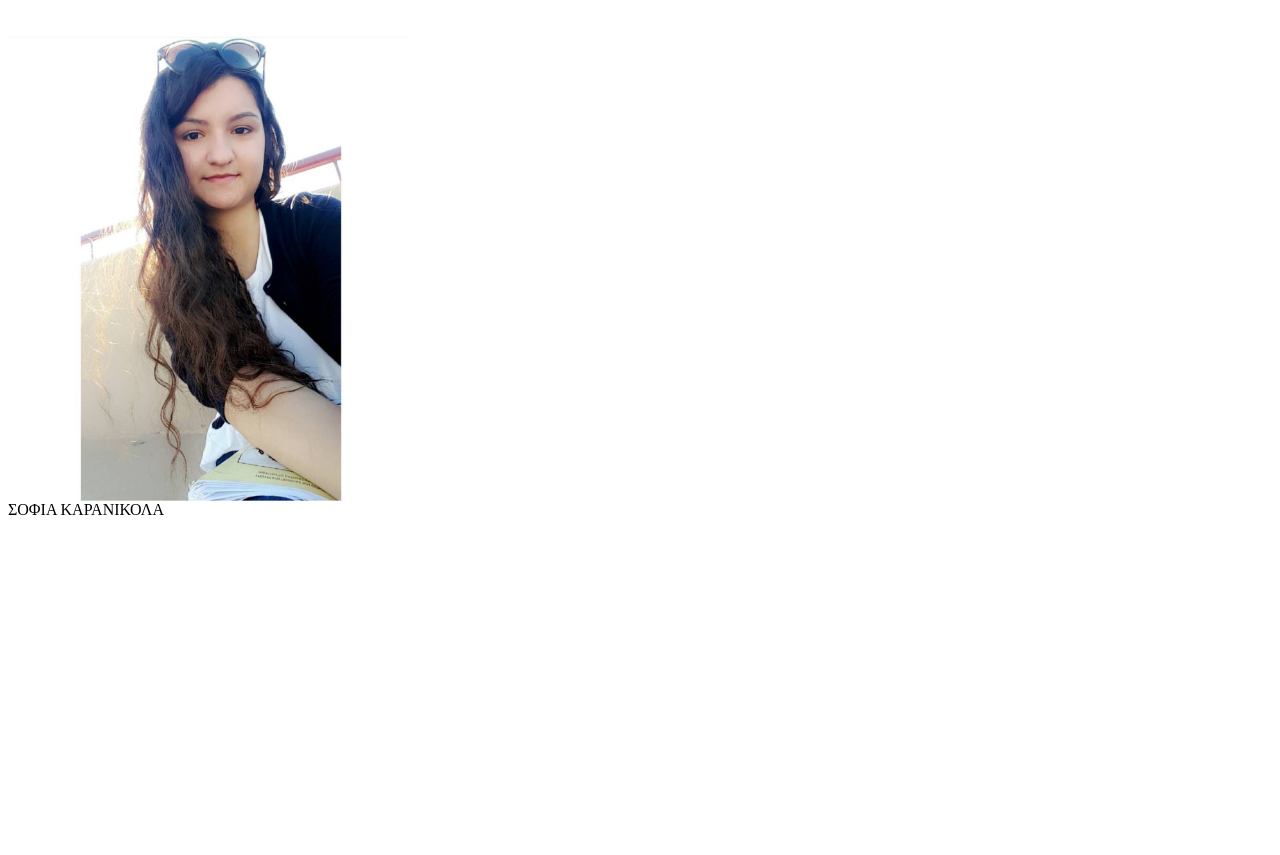
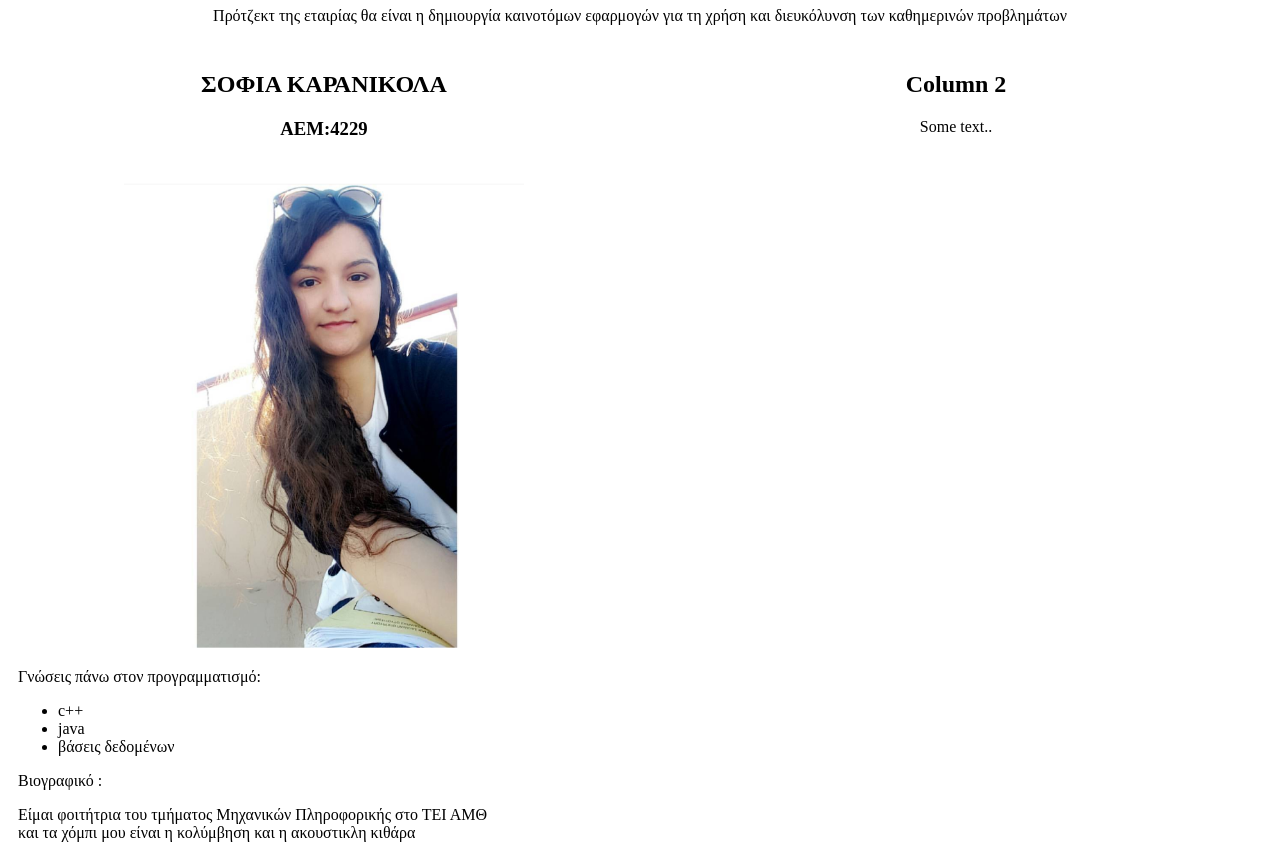
Before and after one commit to NickPenkidis/Web-Programing, a plain HTML site: page Ομαδική Εργασία 1η/index.html in a window 1280 px wide. Shown: the part 73-928 px from the top of the page. Before the commit the page ends 800 px from the top, so only its background shows below. Drawn offline with Linux system fonts and the light colour scheme.

Commit message:
Update index.html

```diff
--- a/Ομαδική Εργασία 1η/index.html
+++ b/Ομαδική Εργασία 1η/index.html
@@ -1,16 +1,55 @@
+<!DOCTYPE html>
 <HTML>
-	<!DOCTYPE html>
-	<head>
-		<title>Ομαδική Εργασία 1η</title>
+	<HEAD>
 		<meta charset="UTF-8">
-	</head>
-	<body>
-			<h1 align="center">Programmers for Work</h1>
-			<br>
-			<br>
-			<img width="400px" alt="Sofia" src="Pictures/sofia.png">
+		<TITLE>Ομαδική Εργασία 1η</TITLE>
+		<STYLE>
+		* {
+		box-sizing: border-box;
+		}
+		.column {
+		text-align: center;
+		float: left;
+		width: 50%;
+		padding: 10px;
+		}
+		.row:after {
+		content: "";
+		display: table;
+		clear: both;
+		}
+		</STYLE>
+	</HEAD>
+	<BODY>
 
-			<br>
-			ΣΟΦΙΑ ΚΑΡΑΝΙΚΟΛΑ
-	</body>
+		<h1 align="center">Innovative Programmers</h1>
+		<p align="center">Πρότζεκτ της εταιρίας θα είναι η δημιουργία καινοτόμων εφαρμογών για τη χρήση και διευκόλυνση των καθημερινών προβλημάτων</p>
+		<div class="row">
+		<div class="column" style="background-color:#FFFFFF;">
+		<h2>ΣΟΦΙΑ ΚΑΡΑΝΙΚΟΛΑ</h2>
+		<h3>ΑΕΜ:4229</h3>
+		<br>
+		<img  width="400px" alt="Sofia Karanikola" src="Pictures/sofia.png"/>
+		<p align="left"> Γνώσεις πάνω στον προγραμματισμό:</p>
+		<ul align="left">
+			<li>c++</li>
+			<li>java</li>
+			<li>βάσεις δεδομένων</li>
+		</ul>
+		<p align="left"> Βιογραφικό : </p>
+		<p align="left"> Είμαι φοιτήτρια του τμήματος Μηχανικών Πληροφορικής στο ΤΕΙ ΑΜΘ <br> και τα χόμπι μου είναι η κολύμβηση και η ακουστικλη κιθάρα</p>
+		<p>
+		<a href="https://el.wikipedia.org/wiki/%CE%9A%CE%B1%CF%84%CE%B5%CF%81%CE%AF%CE%BD%CE%B7">
+		<img  width="400px" alt="KATERINI" src="Pictures/Katerini.jpg"/>
+		</a>
+		</p>
+		<p align="left"> email: so.karan99@gmail.com </p>
+		</div>
+		<div class="column" style="background-color:#FFFFFF;">
+		<h2>Column 2</h2>
+		<p>Some text..</p>
+		</div>
+		</div>
+
+	</BODY>
 </HTML>
```
Also changed, not shown: Ομαδική Εργασία 1η/Pictures/Katerini.jpg (added).
